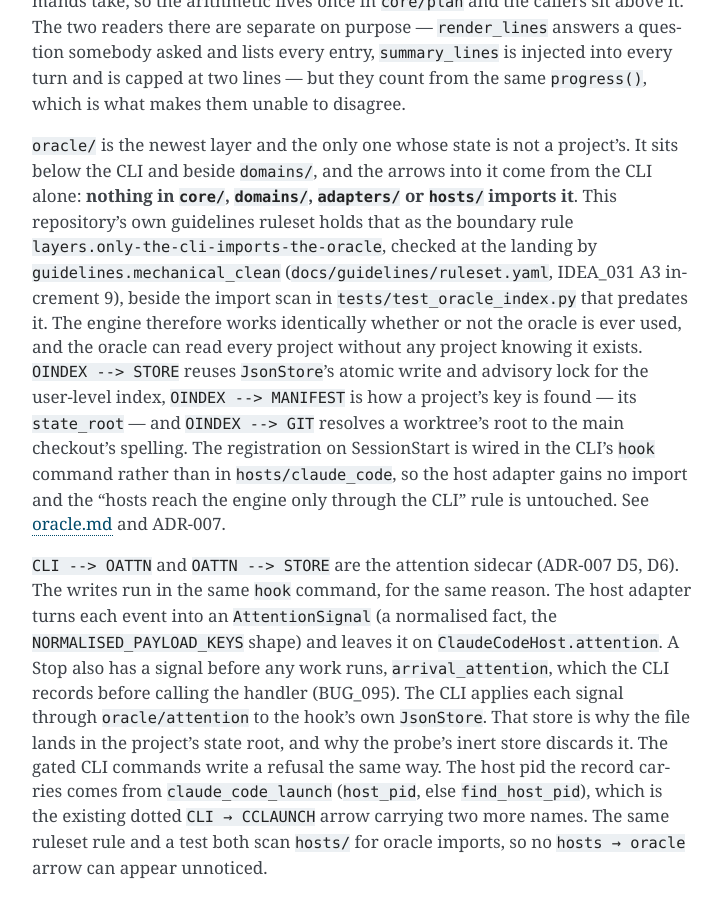
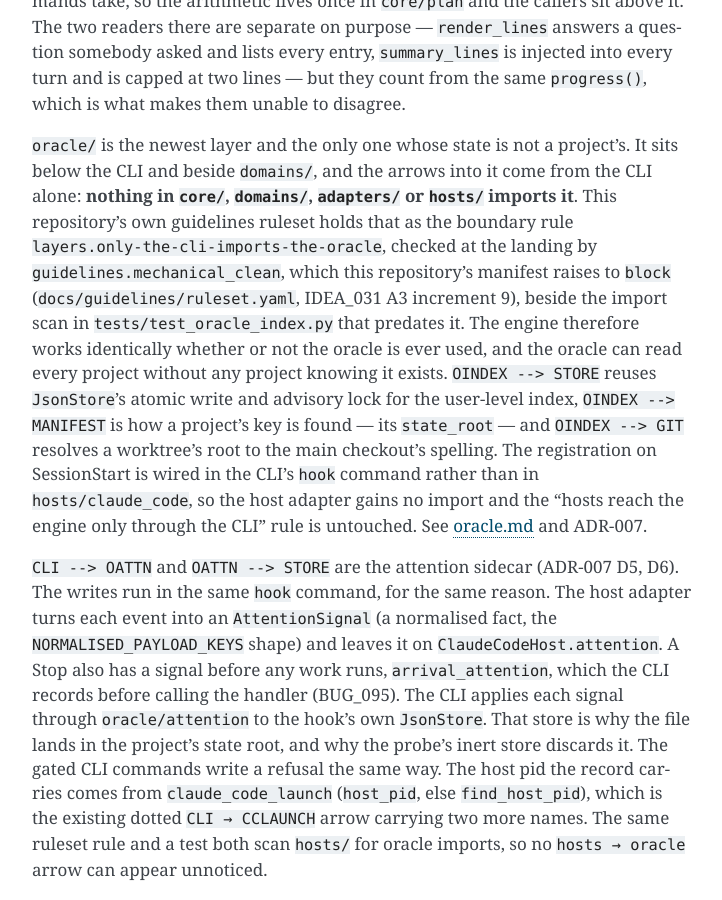
Before and after one commit to Mindchallenges/Invariant, a Sphinx documentation site: the page built from docs/architecture/overview.md, in a window 1280 px wide and 900 px high, scrolled down 763 px. Shown: the whole window, without its empty margins (388-1110 px from the left). Built offline with Sphinx 7.4.7, drawn with Linux system fonts in a browser that asks for light colours.

Commit message:
Config — guidelines.mechanical_clean blocks at landing (IDEA_031 A3, DN-17)
The dogfood ruleset's layering rules now hold at landing here. Deferred out
of A3.9 because a manifest naming a rule the installed build lacks does not
load; main carries the rule now, so it loads.

- overview.md: the layering prose states the manifest raises the rule to block.
- ADR-012: the A3.9 level note records that a follow-up chore raised it.

Co-Authored-By: Claude Opus 5.5 <noreply@anthropic.com>

```diff
--- a/docs/architecture/overview.md
+++ b/docs/architecture/overview.md
@@ -262,8 +262,9 @@ project's. It sits below the CLI and beside `domains/`, and the arrows into it
 come from the CLI alone: **nothing in `core/`, `domains/`, `adapters/` or
 `hosts/` imports it**. This repository's own guidelines ruleset holds that as
 the boundary rule `layers.only-the-cli-imports-the-oracle`, checked at the
-landing by `guidelines.mechanical_clean` (`docs/guidelines/ruleset.yaml`,
-IDEA_031 A3 increment 9), beside the import scan in
+landing by `guidelines.mechanical_clean`, which this repository's manifest
+raises to `block` (`docs/guidelines/ruleset.yaml`, IDEA_031 A3 increment 9),
+beside the import scan in
 `tests/test_oracle_index.py` that predates it. The
 engine therefore works identically whether or not the oracle is ever used, and
 the oracle can read every project without any project knowing it exists.
```
Also changed, not shown: docs/adr/ADR-012-the-guidelines-domain-and-the-model-agnostic-contract.md (+2 -1 lines), 1 other file.
